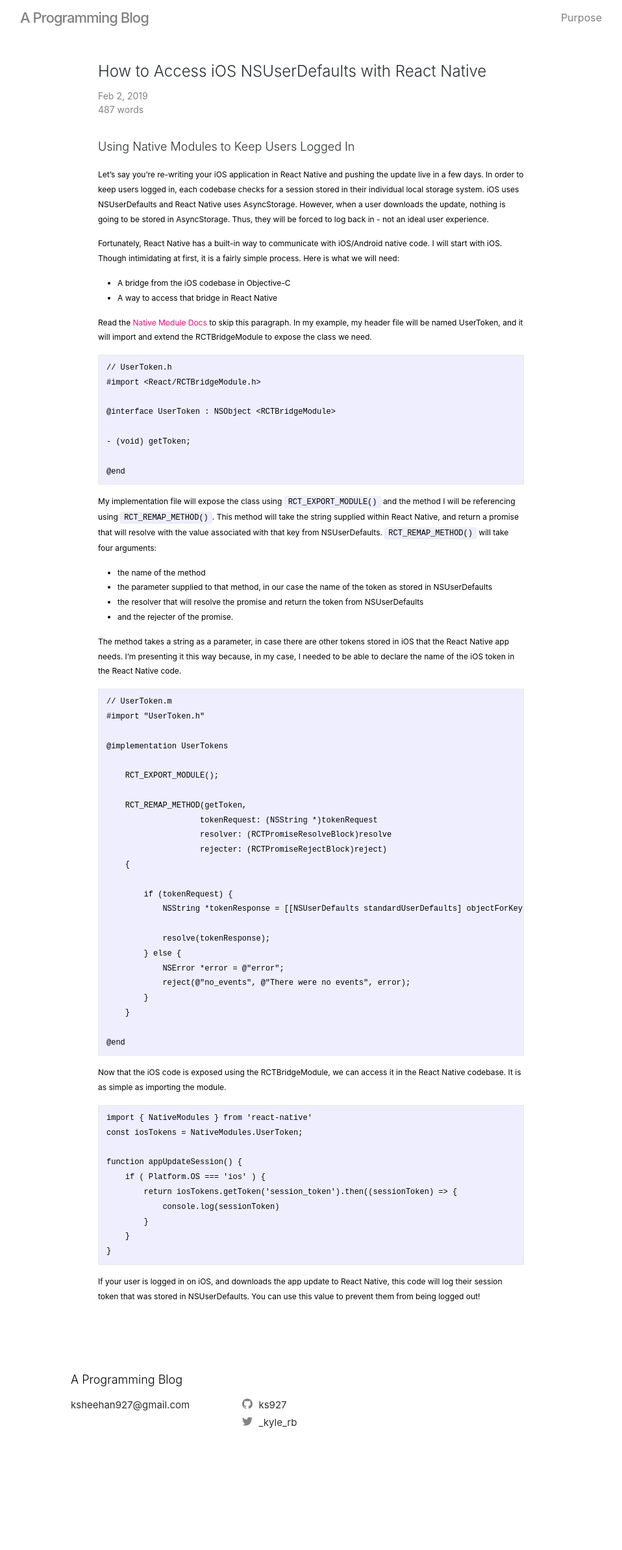
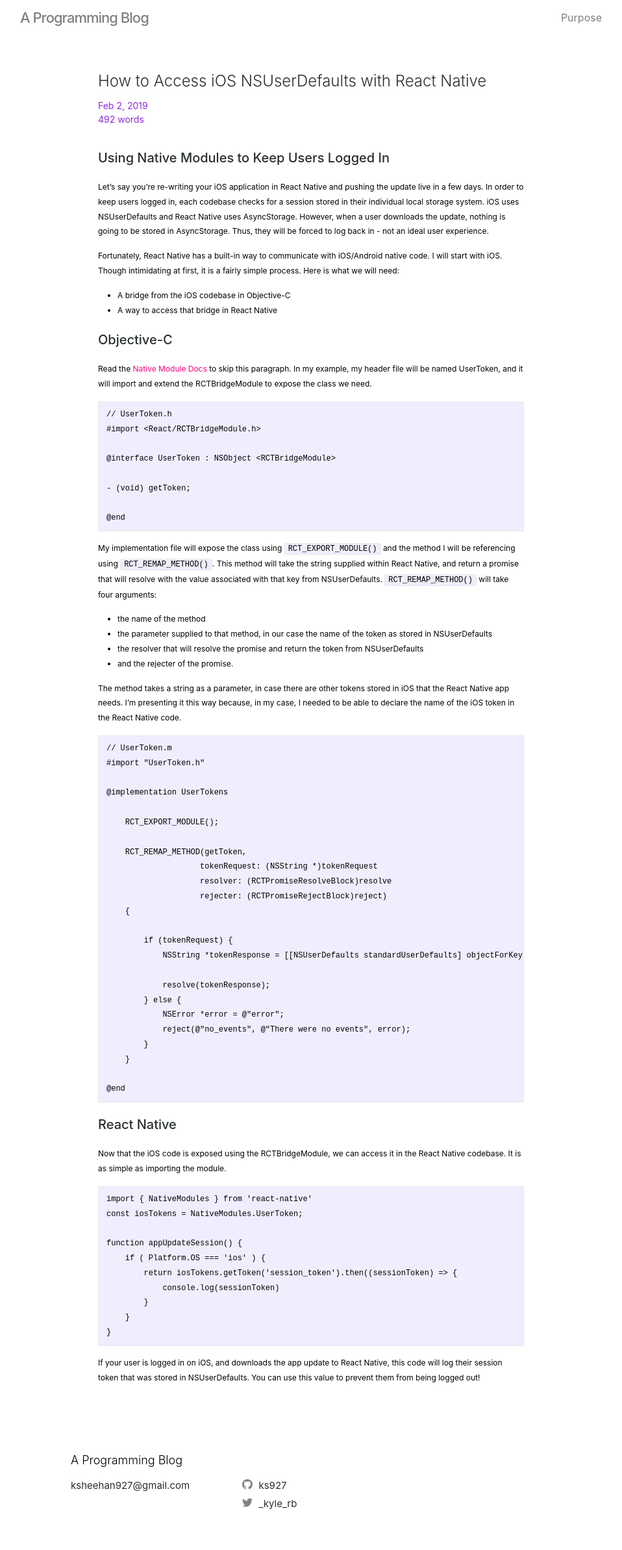
Before and after one commit to ks927/codeks, a Jekyll site: the page built from _posts/2019-02-01-native-modules.markdown, in a window 1280 px wide. Shown: the whole page at 65% size, without its empty margins (161-1119 px from the left). Built offline with Jekyll 4.4.1, drawn with Linux system fonts in a browser that asks for light colours; before the commit the page ends 2262 px from its top, so only the background shows below that.

Commit message:
subtitles, post headers, styling

```diff
--- a/_layouts/home.html
+++ b/_layouts/home.html
@@ -14,11 +14,10 @@ layout: default
     <ul class="post-list">
       {%- for post in site.posts -%}
       <li>
-        <h3>
           <a class="post-link" href="{{ post.url | relative_url }}">
             {{ post.title | escape }}
           </a>
-        </h3>
+        <h4 class="post-subtitle">{{ post.subtitle }}</h4>
         <div class="categories">
             {% for category in post.categories %}
               <a>{{ category }}</a>
--- a/_posts/2019-02-01-native-modules.markdown
+++ b/_posts/2019-02-01-native-modules.markdown
@@ -1,6 +1,7 @@
 ---
 layout: post
 title:  "How to Access iOS NSUserDefaults with React Native"
+subtitle: "Creating Custom React Native Modules"
 date:   2019-02-01 20:40:45 -0500
 categories: [React Native, iOS]
 ---
@@ -13,6 +14,8 @@ Fortunately, React Native has a built-in way to communicate with iOS/Android nat
 
 - A bridge from the iOS codebase in Objective-C
 - A way to access that bridge in React Native
+
+# Objective-C
 
 Read the [Native Module Docs](https://facebook.github.io/react-native/docs/native-modules-ios) to skip this paragraph. In my example, my header file will be named UserToken, and it will import and extend the RCTBridgeModule to expose the class we need.
 
@@ -59,6 +62,8 @@ The method takes a string as a parameter, in case there are other tokens stored
 
     @end
 
+# React Native
+
 Now that the iOS code is exposed using the RCTBridgeModule, we can access it in the React Native codebase. It is as simple as importing the module.
 
     import { NativeModules } from 'react-native'
--- a/_posts/2019-02-08-react-native-offline-notice.markdown
+++ b/_posts/2019-02-08-react-native-offline-notice.markdown
@@ -1,6 +1,7 @@
 ---
 layout: post
 title:  "How to Add Offline Notice Banner in React Native App"
+subtitle: "Notifying Users When Their Connection is Down"
 date:   2019-02-08 20:40:45 -0500
 categories: [React Native]
 ---
@@ -10,6 +11,8 @@ categories: [React Native]
 ![offline notice]({{ site.url }}/assets/images/offline_notice.png "Offline Notice"){:class="img"}
 
 User experience-wise, it is always more convenient to display through the app when there is no internet connection. This way, users won't assume the app is broken and immediately call your customer support number - when the only problem is they've lost the internet. Aside from a couple tricks, adding this feature is super simple in React Native.
+
+# Offline Notice Component
 
 React Native comes with a [NetInfo](https://facebook.github.io/react-native/docs/netinfo) module that does all the heavy lifting for you. All you need to do is create the component, style it the way you want, and stick it in your top-level App.js class. I used [this post on Medium](https://medium.com/dailyjs/offline-notice-in-react-native-28a8d01e8cd0) as a guide, but made a few minor tweaks.
 
@@ -21,6 +24,8 @@ First, It is important to instantiate your state variable to assume there is int
 
 This code is fairly self-explanatory. handleConnectivityChange is given a boolean argument for the connection status. Each time the connection changes, we set that boolean in state. If the status is false, then we return the Offline Notice Banner, else we just return null.
 
+# Rendering Throughout the App
+
 ![offline component 3]({{ site.url }}/assets/images/offline_component3.png "Offline Component 3"){:class="img-landscape"}
 
 The final piece to the puzzle is the slightly tricky one and takes place in App.js. Here is a hint: it has to do with z-index. In my case, I am returning a Navigator that displays what screen I'm on and handles all routing. I would think that the OfflineNotice component should be placed 'above' this Navigator, because it appears at the top of the screen. However, the order determines the z-index of the elements, or how they overlap. If I were to flip the order, the OfflineNotice would still be rendered, but it would be hidden *underneath* the Navigator.
--- a/_posts/2019-02-15-opening-external-links-in-react-native.markdown
+++ b/_posts/2019-02-15-opening-external-links-in-react-native.markdown
@@ -1,6 +1,7 @@
 ---
 layout: post
 title:  "Opening External Apps from React Native"
+subtitle: "How to Use React Native Linking"
 date:   2019-02-15 20:40:45 -0500
 categories: [React Native]
 ---
--- a/_sass/main.scss
+++ b/_sass/main.scss
@@ -209,7 +209,8 @@
    min-height: 55.95px;
    position: relative;
    width: 70%;
-   margin: 0 auto; }
+   margin: 0 auto;
+   margin-bottom: 15px; }
 
  .site-title {
    color: #808080;
@@ -356,7 +357,11 @@
 
  .post-meta {
    font-size: 14px;
-   color: #828282; }
+   color: blueviolet; }
+
+ .post-subtitle {
+  //  color: blueviolet;
+ }
 
  .post-link {
    display: block;
@@ -425,6 +430,8 @@
 
   .post-content > h1 {
     color: #292e31;
+    font-weight: 500;
+    font-size: 20px;
   }
 
   .post-content p > a {
```
Also changed, not shown: other parts of _posts/2019-02-15-opening-external-links-in-react-native.markdown (+2 -0 lines), _posts/2019-01-25-self-teaching-journey.markdown (+10 -0 lines), README.md.
